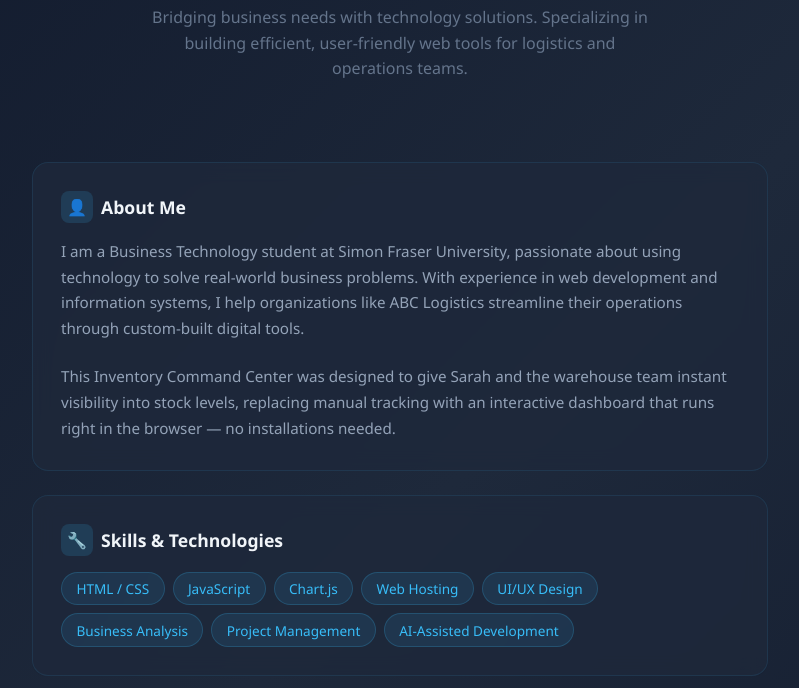
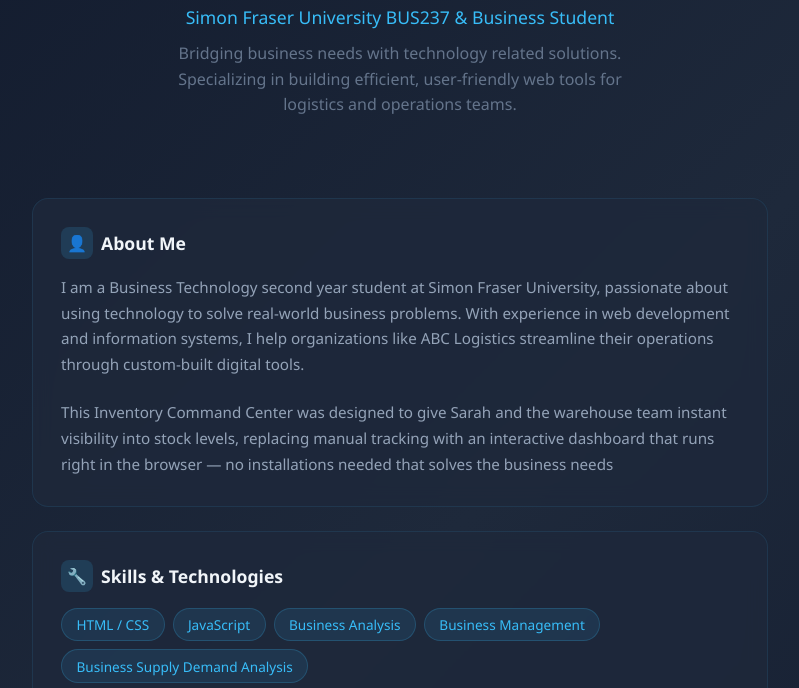
Before and after one commit to Parikakade/BUS237-DashBoard, a plain HTML site: page about.html in a window 1280 px wide. Shown: the part 340-1028 px from the top of the page, without its empty margins (240-1039 px from the left). Drawn offline with Linux system fonts and the light colour scheme.

Commit message:
Update about.html information

```diff
--- a/about.html
+++ b/about.html
@@ -3,7 +3,7 @@
 <head>
     <meta charset="UTF-8">
     <meta name="viewport" content="width=device-width, initial-scale=1.0">
-    <title>Developer Profile | ABC Logistics</title>
+    <title>Developer Profile | ABC Logistics DashBoard</title>
     <style>
         * { margin: 0; padding: 0; box-sizing: border-box; }
 
@@ -180,7 +180,8 @@
             gap: 1rem;
         }
 
-        @media (max-width: 600px) {
+        @media (max-width: 600px)
+        {
             .contact-grid { grid-template-columns: 1fr; }
         }
 
@@ -259,9 +260,9 @@
         <div class="profile-hero">
             <div class="avatar">PK</div>
             <h1>Pari Kakade</h1>
-            <!-- <div class="role">Web Developer &amp; IT Consultant</div> -->
+            <div class="role">Simon Fraser University BUS237 &amp; Business Student</div>
             <p class="tagline">
-                Bridging business needs with technology solutions. Specializing in building
+                Bridging business needs with technology related solutions. Specializing in building
                 efficient, user-friendly web tools for logistics and operations teams.
             </p>
         </div>
@@ -273,7 +274,7 @@
                 About Me
             </div>
             <p>
-                I am a Business Technology student at Simon Fraser University, passionate about using
+                I am a Business Technology second year student at Simon Fraser University, passionate about using
                 technology to solve real-world business problems. With experience in web development
                 and information systems, I help organizations like ABC Logistics streamline their
                 operations through custom-built digital tools.
@@ -282,7 +283,7 @@
             <p>
                 This Inventory Command Center was designed to give Sarah and the warehouse team
                 instant visibility into stock levels, replacing manual tracking with an interactive
-                dashboard that runs right in the browser — no installations needed.
+                dashboard that runs right in the browser — no installations needed that solves the business needs
             </p>
         </div>
 
@@ -295,10 +296,13 @@
             <div class="skills-grid">
                 <span class="skill-tag">HTML / CSS</span>
                 <span class="skill-tag">JavaScript</span>
+                <span class="skill-tag">Business Analysis</span>
+                <span class="skill-tag">Business Management</span>
+                <span class="skill-tag">Business Supply Demand Analysis</span>
+                <span class="skill-tag">Accounts/span>
                 <span class="skill-tag">Chart.js</span>
                 <span class="skill-tag">Web Hosting</span>
                 <span class="skill-tag">UI/UX Design</span>
-                <span class="skill-tag">Business Analysis</span>
                 <span class="skill-tag">Project Management</span>
                 <span class="skill-tag">AI-Assisted Development</span>
             </div>
@@ -364,7 +368,7 @@
         </div>
 
         <div class="footer">
-            &copy; 2025 Pari Kakade | Built for ABC Logistics
+            &copy; 2026 Pari Kakade | Built for ABC Logistics BUS 237 Assignment
         </div>
 
     </div>
```
